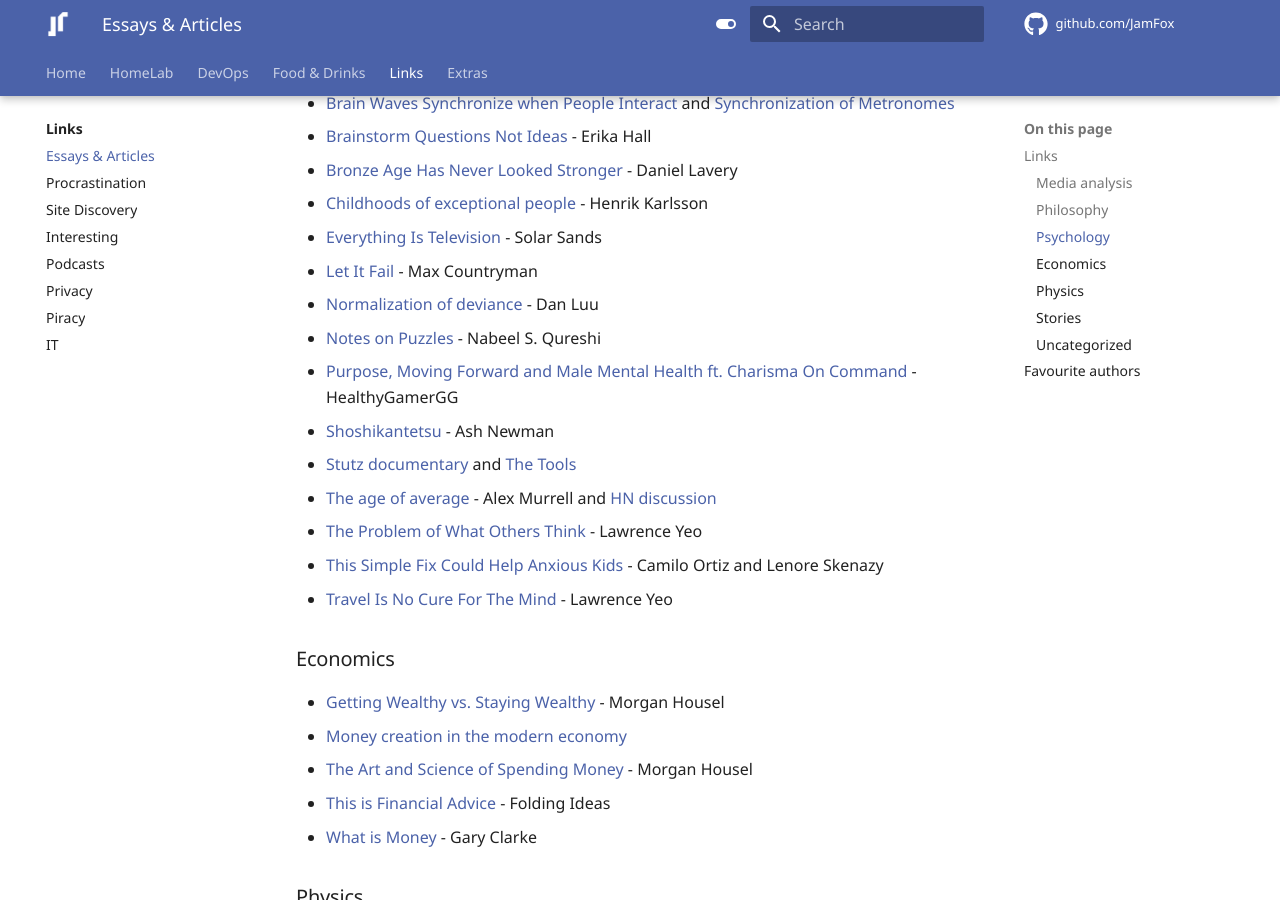
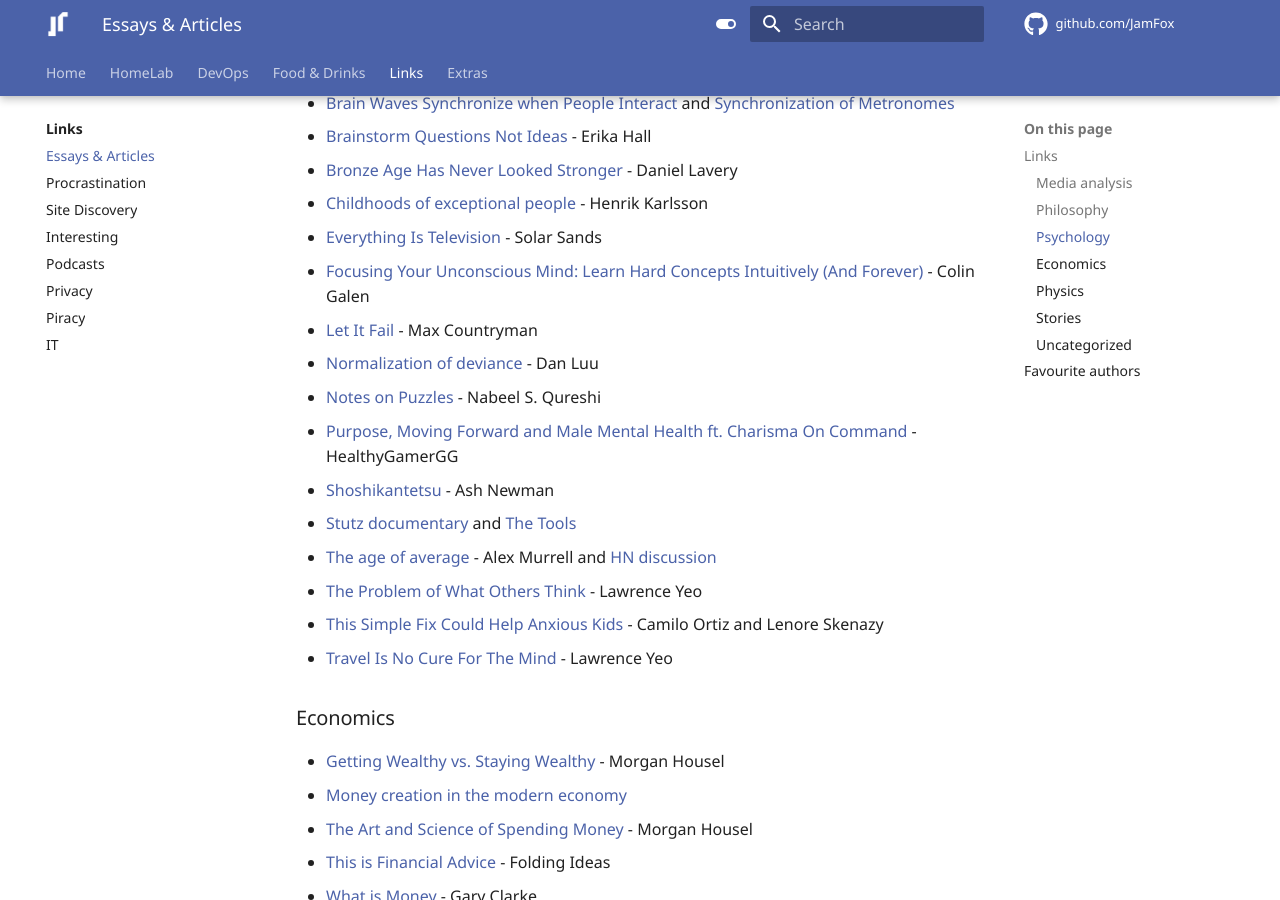
Before and after one commit to JamFox/docs.jamfox.dev, an MkDocs documentation site: the page built from docs/content/links/essays.md, in a window 1280 px wide and 900 px high, scrolled down 1273 px. Built offline with MkDocs 1.6.1 and Material for MkDocs 9.7.7, drawn with Linux system fonts in a browser that asks for light colours; comment, search, counter and statistics services are not loaded.

Commit message:
add learn unconsc

```diff
--- a/docs/content/links/essays.md
+++ b/docs/content/links/essays.md
@@ -43,6 +43,7 @@ title: "Essays & Articles"
 - [Bronze Age Has Never Looked Stronger](https://www.thechatner.com/p/its-1178-bce-and-the-bronze-age-has) - Daniel Lavery
 - [Childhoods of exceptional people](https://www.lesswrong.com/posts/CYN7swrefEss4e3Qe/childhoods-of-exceptional-people) - Henrik Karlsson
 - [Everything Is Television](https://youtu.be/-BLAUhBl0nA) - Solar Sands
+- [Focusing Your Unconscious Mind: Learn Hard Concepts Intuitively (And Forever)](https://www.youtube.com/watch?v=Dm68uFy6gus) - Colin Galen
 - [Let It Fail](https://www.maxcountryman.com/articles/let-it-fail) - Max Countryman
 - [Normalization of deviance](https://danluu.com/wat/) - Dan Luu
 - [Notes on Puzzles](https://nabeelqu.substack.com/p/notes-on-puzzles) - Nabeel S. Qureshi
```
